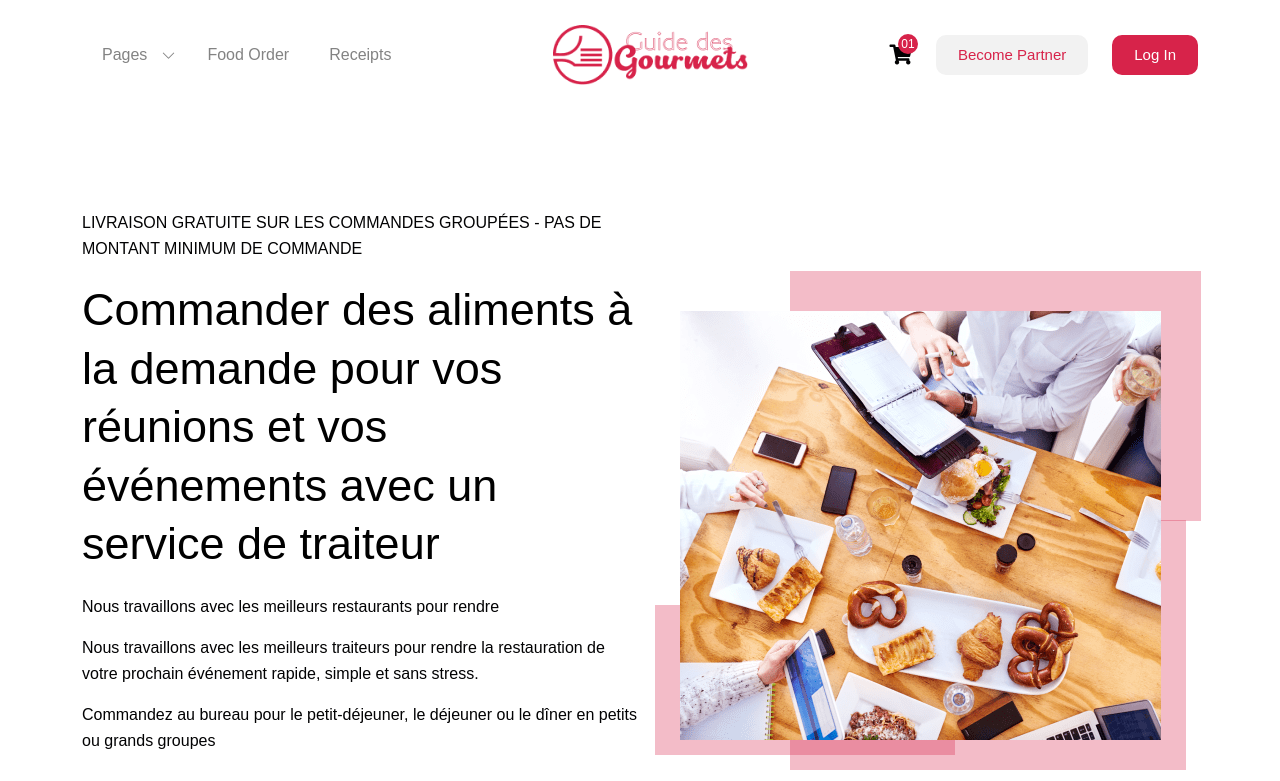
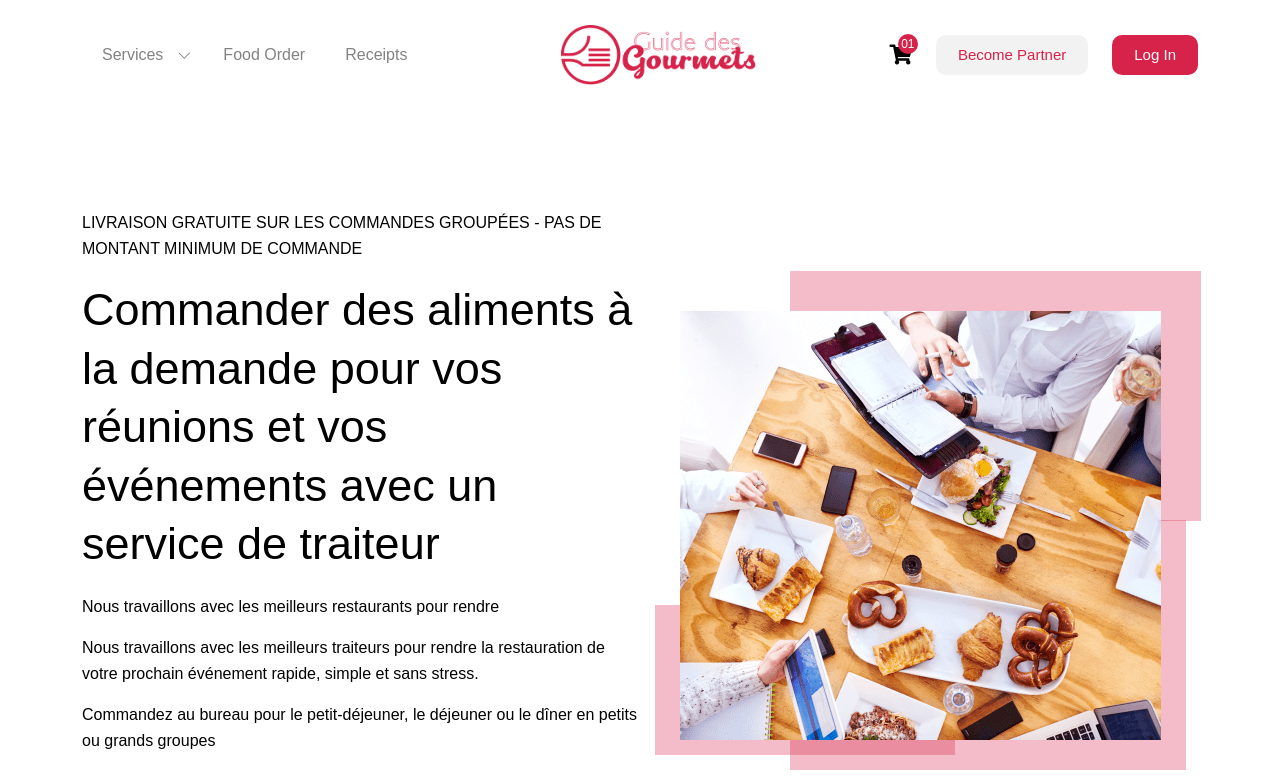
Before and after one commit to mdmunnaahmed/mega-restaurant, a website: page src/meeting-event.html in a window 1280 px wide. Shown: the top 781 px of the page. Drawn offline with Linux system fonts and the light colour scheme; a web font is replaced by a local one.

Commit message:
final change done

```diff
--- a/src/meeting-event.html
+++ b/src/meeting-event.html
@@ -31,7 +31,7 @@
             <div class="header-bottom-area align-items-center">
                 <ul class="menu">
                     <li>
-                        <a href="javascript:void(0)">Pages</a>
+                        <a href="javascript:void(0)">Services</a>
                         <ul class="sub-menu">
                             <li>
                                 <a href="services.html">Services</a>
```
Also changed, not shown: src/partial-html/_header.html (+1 -1 lines), src/partner.html (+1 -1 lines), src/plan-meals.html (+1 -1 lines), src/regular-meals.html (+1 -1 lines), src/restaurant.html (+1 -1 lines), src/services.html (+1 -1 lines), 1 other file.
